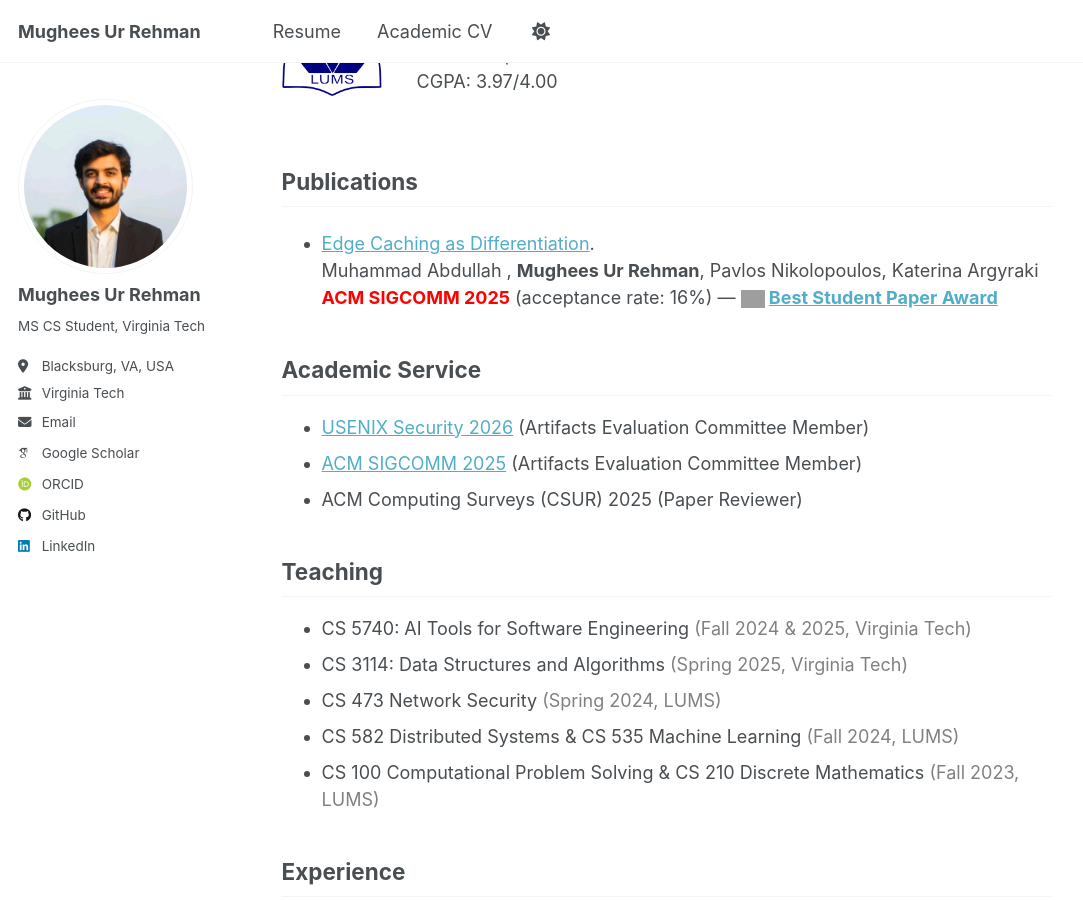
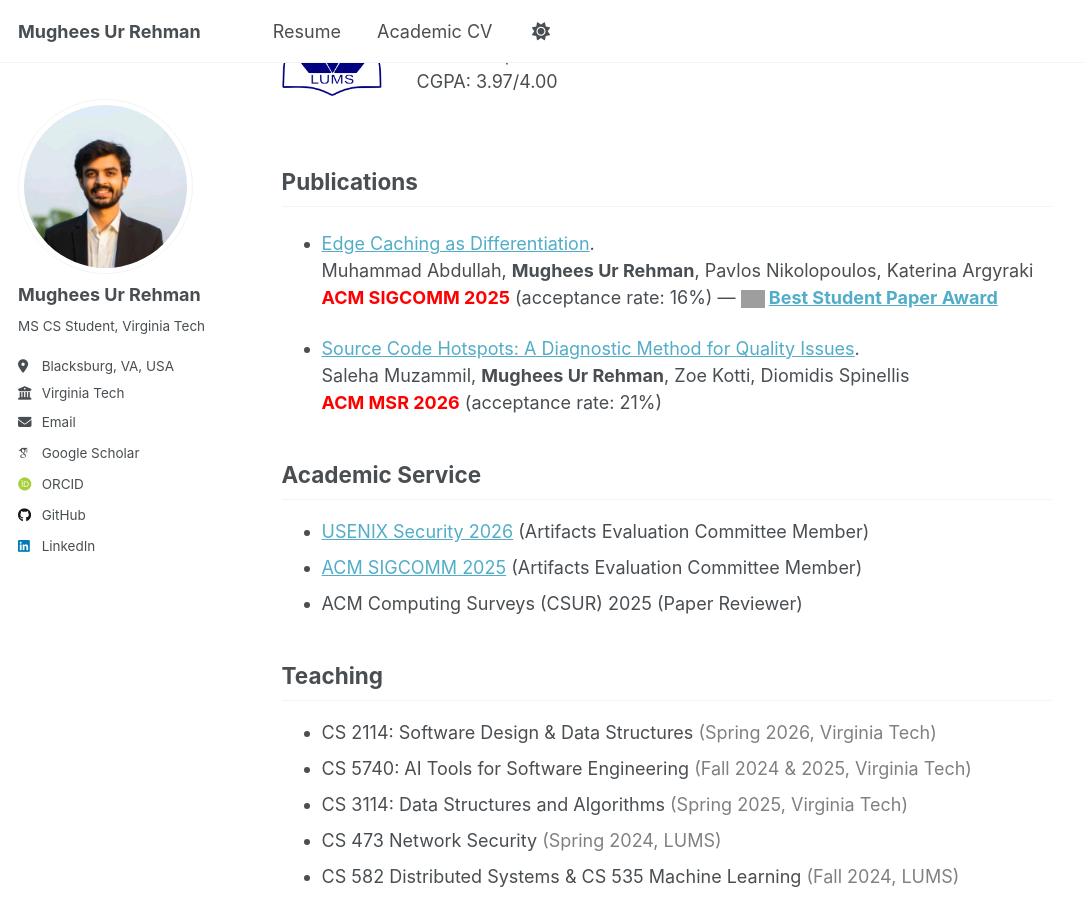
Before and after one commit to mughees-urrehman/mughees-urrehman.github.io, a Jekyll site: the page built from _pages/about.md, in a window 1280 px wide and 900 px high, scrolled down 710 px. Shown: the whole window, without its empty margins (0-1083 px from the left). Built offline with Jekyll 4.4.1, drawn with Linux system fonts in a browser that asks for light colours; some web fonts are replaced; a script that is not in the unit is left out; grey boxes are pictures that could not be loaded.

Commit message:
Added new files

```diff
--- a/_pages/about.md
+++ b/_pages/about.md
@@ -40,23 +40,31 @@ My research interest spans AI security, networked systems, and Internet measurem
 
 ## Publications
 <a id="publications"></a>
-* [Edge Caching as Differentiation](https://dl.acm.org/doi/10.1145/3718958.3754350).
-Muhammad Abdullah , **Mughees Ur Rehman**, Pavlos Nikolopoulos, Katerina Argyraki\
-<strong style="color: red;">ACM SIGCOMM 2025</strong> (acceptance rate: 16%) —
-<strong style="color: green;">
-  <img src="https://conferences.sigcomm.org/sigcomm/2025/img/icons/trophy.png"
-       alt="trophy"
-       style="height:1em;vertical-align:-0.2em;">
-  [Best Student Paper Award](https://conferences.sigcomm.org/sigcomm/2025/program/papers-info/)
-</strong>
+
+* <a href="https://dl.acm.org/doi/10.1145/3718958.3754350" target="_blank">Edge Caching as Differentiation</a>.
+  Muhammad Abdullah, **Mughees Ur Rehman**, Pavlos Nikolopoulos, Katerina Argyraki\
+  <strong style="color: red;">ACM SIGCOMM 2025</strong> (acceptance rate: 16%) —
+  <strong style="color: green;">
+    <img src="https://conferences.sigcomm.org/sigcomm/2025/img/icons/trophy.png"
+         alt="trophy"
+         style="height:1em;vertical-align:-0.2em;">
+    <a href="https://conferences.sigcomm.org/sigcomm/2025/program/papers-info/" target="_blank">Best Student Paper Award</a>
+  </strong>
+
+
+* <a href="https://2026.msrconf.org/track/msr-2026-technical-papers" target="_blank">Source Code Hotspots: A Diagnostic Method for Quality Issues</a>.
+  Saleha Muzammil, **Mughees Ur Rehman**, Zoe Kotti, Diomidis Spinellis\
+  <strong style="color: red;">ACM MSR 2026</strong> (acceptance rate: 21%)
+
 
 ## Academic Service {#service}
-* [USENIX Security 2026](https://secartifacts.github.io/usenixsec2026/organizers) (Artifacts Evaluation Committee Member)
+* <a href="https://www.usenix.org/conference/usenixsecurity26/call-for-papers" target="_blank">USENIX Security 2026</a> (Artifacts Evaluation Committee Member)
 * [ACM SIGCOMM 2025](https://conferences.sigcomm.org/sigcomm/2025/cf-artifacts/) (Artifacts Evaluation Committee Member)
 * ACM Computing Surveys (CSUR) 2025 (Paper Reviewer)
 
 
 ## Teaching {#teaching}
+* CS 2114: Software Design & Data Structures <span style="color:#808080;">(Spring 2026, Virginia Tech)</span>
 * CS 5740: AI Tools for Software Engineering <span style="color:#808080;">(Fall 2024 & 2025, Virginia Tech)</span>
 * CS 3114: Data Structures and Algorithms <span style="color:#808080;">(Spring 2025, Virginia Tech)</span>
 * CS 473 Network Security <span style="color:#808080;">(Spring 2024, LUMS)</span>
```
Also changed, not shown: 6 other files.
